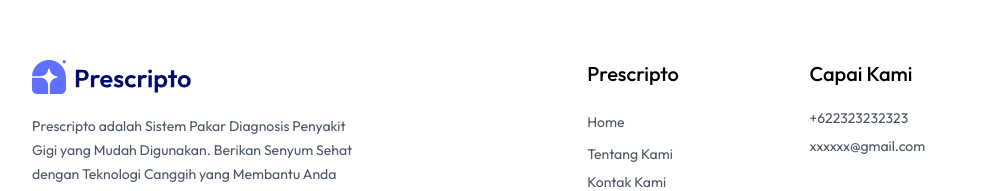
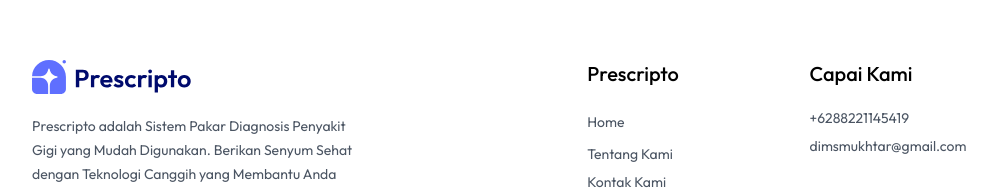
Before and after one commit to dimsmukhtar/frontend-prescripto, a React (Vite) app: page /konsultasi in a window 1280 px wide. Shown: the part 997-1188 px from the top of the page, without its empty margins (136-1133 px from the left). Built offline with nearby package versions, Linux system fonts and the light colour scheme; no server answers.

Commit message:
add my email

```diff
--- a/src/components/Footer.jsx
+++ b/src/components/Footer.jsx
@@ -38,8 +38,8 @@
         <div>
           <p className="text-xl font-medium mb-5">Capai Kami</p>
           <ul className="flex flex-col gap-2 text-gray-600">
-            <li>+622323232323</li>
-            <li>xxxxxx@gmail.com</li>
+            <li>+6288221145419</li>
+            <li>dimsmukhtar@gmail.com</li>
           </ul>
         </div>
       </div>
```
